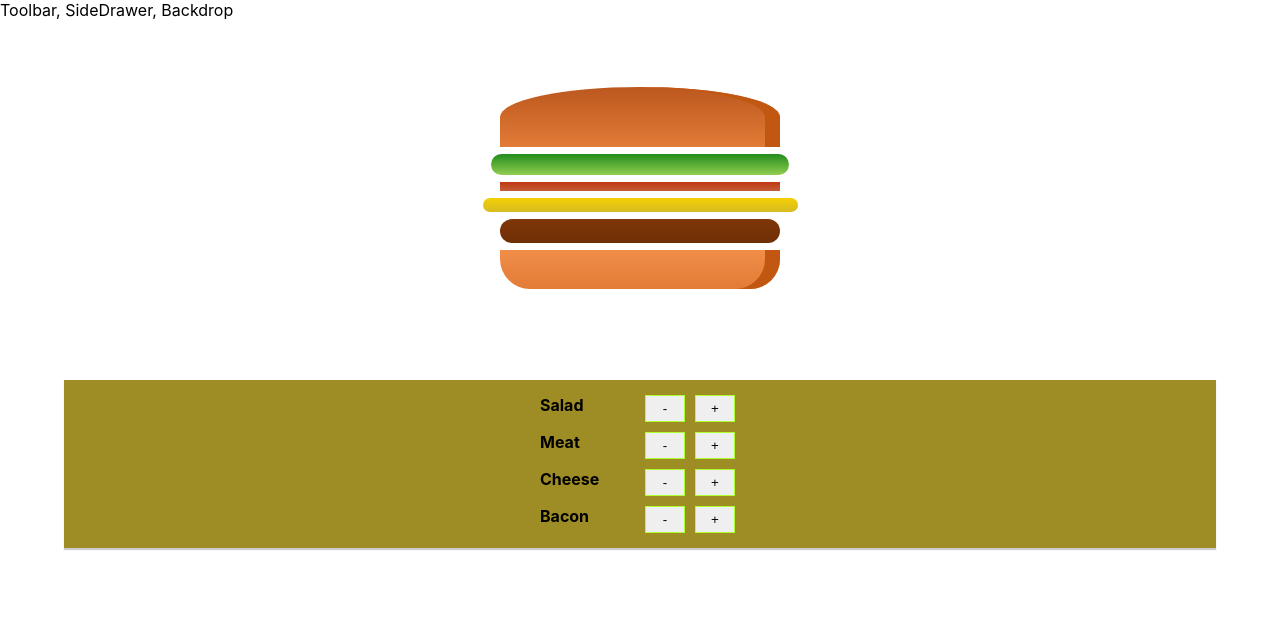
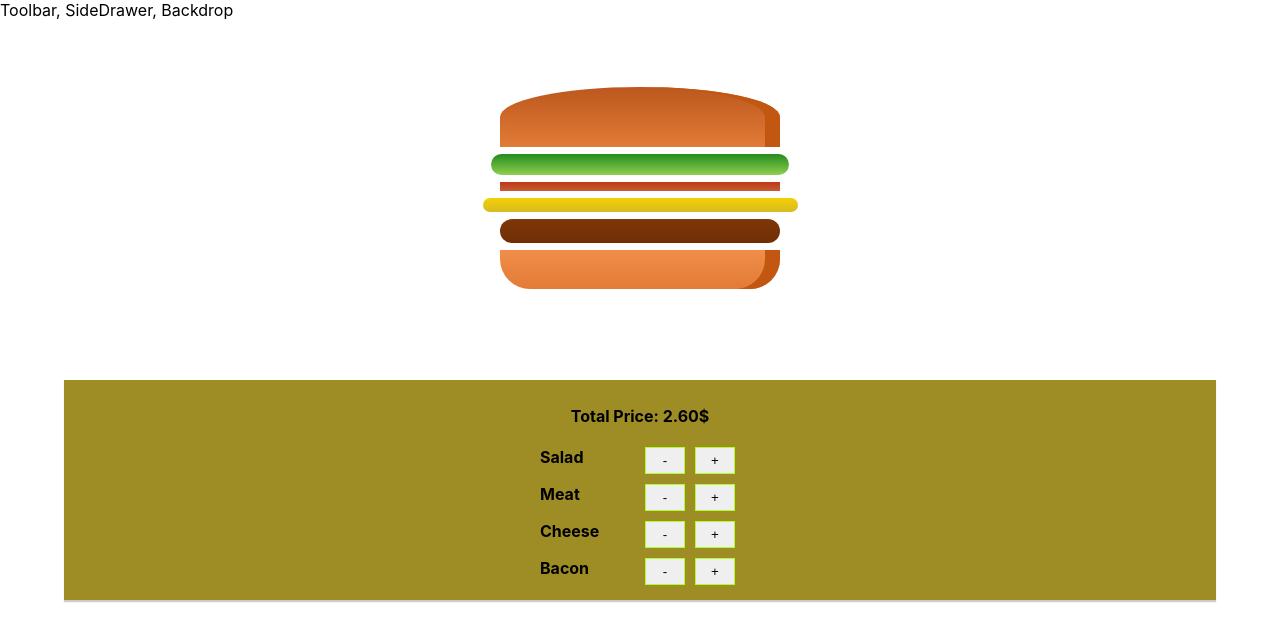
Before and after one commit to Stevan-Radovanovic/BurgerBuilder-WebApp, a React (Create React App) app in the folder bb1/: page / in a window 1280 px wide. Shown: the top 640 px of the page. Built offline with nearby package versions, Linux system fonts and the light colour scheme.

Commit message:
Added dynamic pricing

```diff
--- a/bb1/src/components/Burger/BuildControls/BuildControls.js
+++ b/bb1/src/components/Burger/BuildControls/BuildControls.js
@@ -27,7 +27,12 @@ const BuildControls = (props) => {
     );
   });
 
-  return <div className={classes.BuildControls}>{renderingControls}</div>;
+  return (
+    <div className={classes.BuildControls}>
+      <p className={classes.Price}>Total Price: {props.price.toFixed(2)}$</p>
+      {renderingControls}
+    </div>
+  );
 };
 
 export default BuildControls;
--- a/bb1/src/components/Burger/BuildControls/BuildControls.module.css
+++ b/bb1/src/components/Burger/BuildControls/BuildControls.module.css
@@ -8,3 +8,7 @@
   box-shadow: 0 2px 1px #ccc;
   background-color: #9e8c24;
 }
+
+.Price {
+  font-weight: bold;
+}
--- a/bb1/src/containers/BurgerBuilder/BurgerBuilder.js
+++ b/bb1/src/containers/BurgerBuilder/BurgerBuilder.js
@@ -17,7 +17,7 @@ class BurgerBuilder extends Component {
       cheese: 1,
       meat: 1,
     },
-    price: 4,
+    price: 2.6,
   };
 
   addIngredientHandler = (type) => {
@@ -29,7 +29,7 @@ class BurgerBuilder extends Component {
     newIngredients[type] = updatedCount;
     this.setState({ ingredients: newIngredients });
 
-    let newPrice = this.price + INGREDIENT_PRICES[type];
+    let newPrice = this.state.price + INGREDIENT_PRICES[type];
     this.setState({ price: newPrice });
   };
 
@@ -44,7 +44,7 @@ class BurgerBuilder extends Component {
     newIngredients[type] = updatedCount;
     this.setState({ ingredients: newIngredients });
 
-    let newPrice = this.price - INGREDIENT_PRICES[type];
+    let newPrice = this.state.price - INGREDIENT_PRICES[type];
     this.setState({ price: newPrice });
   };
 
@@ -55,6 +55,7 @@ class BurgerBuilder extends Component {
         <BuildControls
           addIngredientHandler={this.addIngredientHandler}
           deleteIngredientHandler={this.deleteIngredientHandler}
+          price={this.state.price}
         />
       </React.Fragment>
     );
```
